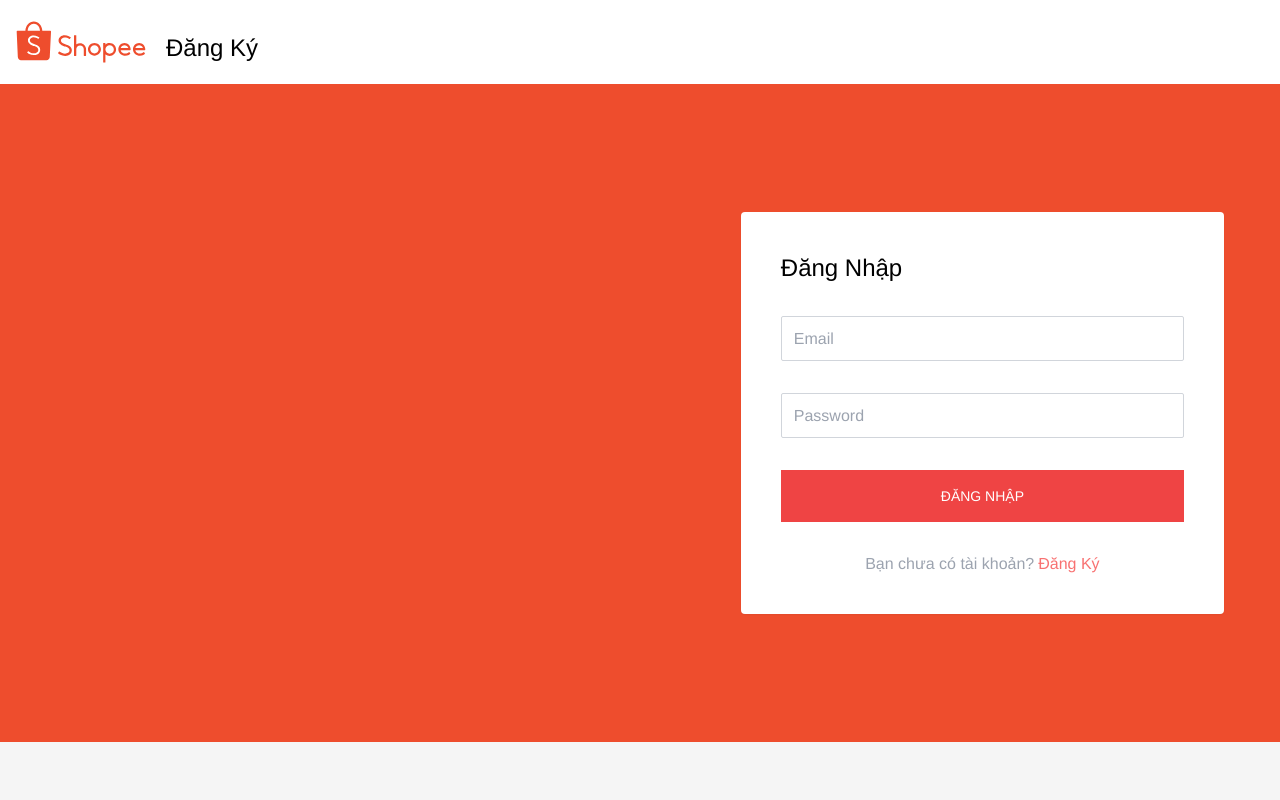
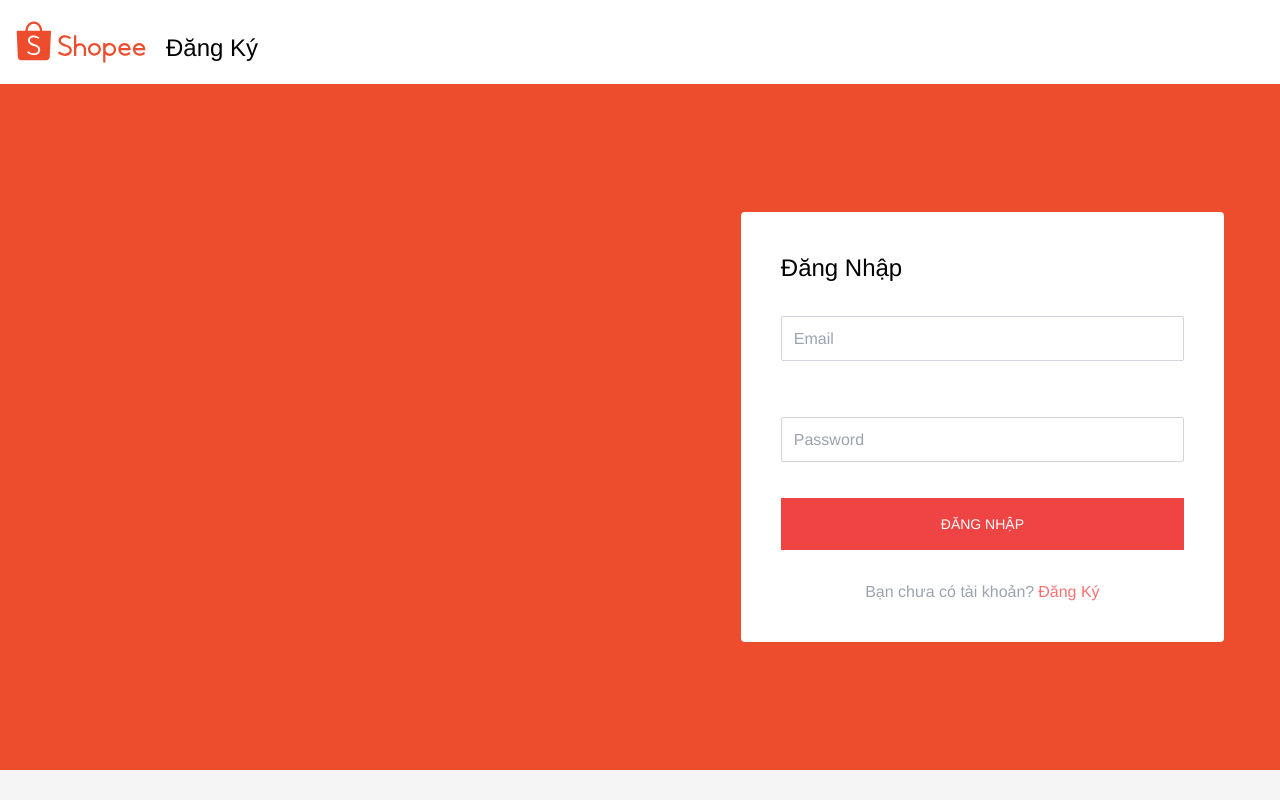
Before and after one commit to haiducvu/shopee-fe-2023, a React (Vite) app in the folder ShoppingOnline/: page /login in a window 1280 px wide. Shown: the top 800 px of the page. Built offline with nearby package versions, Linux system fonts and the light colour scheme.

Commit message:
[VALIDATION] Login Page

```diff
--- a/ShoppingOnline/src/api/auth.api.ts
+++ b/ShoppingOnline/src/api/auth.api.ts
@@ -2,3 +2,5 @@ import { AuthResponse } from 'src/types/auth.type'
 import http from 'src/utils/http'
 
 export const registerAccount = (body: { email: string; password: string }) => http.post<AuthResponse>('/register', body)
+
+export const login = (body: { email: string; password: string }) => http.post<AuthResponse>('/login', body)
--- a/ShoppingOnline/src/pages/Login/Login.tsx
+++ b/ShoppingOnline/src/pages/Login/Login.tsx
@@ -1,42 +1,76 @@
+import { yupResolver } from '@hookform/resolvers/yup'
+import { useMutation } from '@tanstack/react-query'
 import { useForm } from 'react-hook-form'
 import { Link } from 'react-router-dom'
+import { login } from 'src/api/auth.api'
+import Input from 'src/components/Input'
+import { ResponseApi } from 'src/types/utils.type'
+import { schema, Schema } from 'src/utils/rules'
+import { isAxiosUnprocessableEntityError } from 'src/utils/utils'
+
+type FormData = Omit<Schema, 'confirm_password'>
+const loginSchema = schema.omit(['confirm_password'])
 
 export default function Login() {
   const {
     register,
+    setError,
+    watch,
     handleSubmit,
     formState: { errors }
-  } = useForm()
+  } = useForm<FormData>({
+    resolver: yupResolver(loginSchema)
+  })
+
+  const loginMutation = useMutation({
+    mutationFn: (body: Omit<FormData, 'confirm_password'>) => login(body)
+  })
 
   const onSubmit = handleSubmit((data) => {
     console.log(data)
+    loginMutation.mutate(data, {
+      onSuccess: (data) => {
+        console.log(data)
+      },
+      onError: (error) => {
+        if (isAxiosUnprocessableEntityError<ResponseApi<FormData>>(error)) {
+          const formError = error.response?.data.data
+          if (formError) {
+            Object.keys(formError).forEach((key) => {
+              setError(key as keyof FormData, {
+                message: formError[key as keyof FormData],
+                type: 'Server'
+              })
+            })
+          }
+        }
+      }
+    })
   })
   return (
     <div className='bg-orange'>
       <div className='container'>
         <div className='grid grid-cols-1 lg:grid-cols-5 py-10 lg:py-32 lg:pr-10'>
           <div className='lg:col-span-2 lg:col-start-4'>
-            <form className='p-10 rounded bg-white shadow-sm' onSubmit={onSubmit}>
+            <form className='p-10 rounded bg-white shadow-sm' onSubmit={onSubmit} noValidate>
               <div className='text-2xl'>Đăng Nhập</div>
-              <div className='mt-8'>
-                <input
-                  type='email'
-                  name='email'
-                  placeholder='Email'
-                  className='p-3 w-full outline-none border border-gray-300 focus:border-gray-500 rounded-sm focus:shadow-sm'
-                />
-                <div className='mt-1 text-red-600 min-h-[1rem] text-sm'></div>
-              </div>
-              <div className='mt-3'>
-                <input
-                  type='password'
-                  name='password'
-                  placeholder='Password'
-                  autoComplete='on'
-                  className='p-3 w-full outline-none border border-gray-300 focus:border-gray-500 rounded-sm focus:shadow-sm'
-                />
-                <div className='mt-1 text-red-600 min-h-[1rem] text-sm'></div>
-              </div>
+              <Input
+                name='email'
+                register={register}
+                type='email'
+                className='mt-8'
+                errorMessage={errors.email?.message}
+                placeholder='Email'
+              ></Input>
+              <Input
+                name='password'
+                register={register}
+                type='password'
+                className='mt-8'
+                errorMessage={errors.password?.message}
+                placeholder='Password'
+                autoComplete='on'
+              ></Input>
               <div className='mt-3'>
                 <button
                   type='submit'
```
